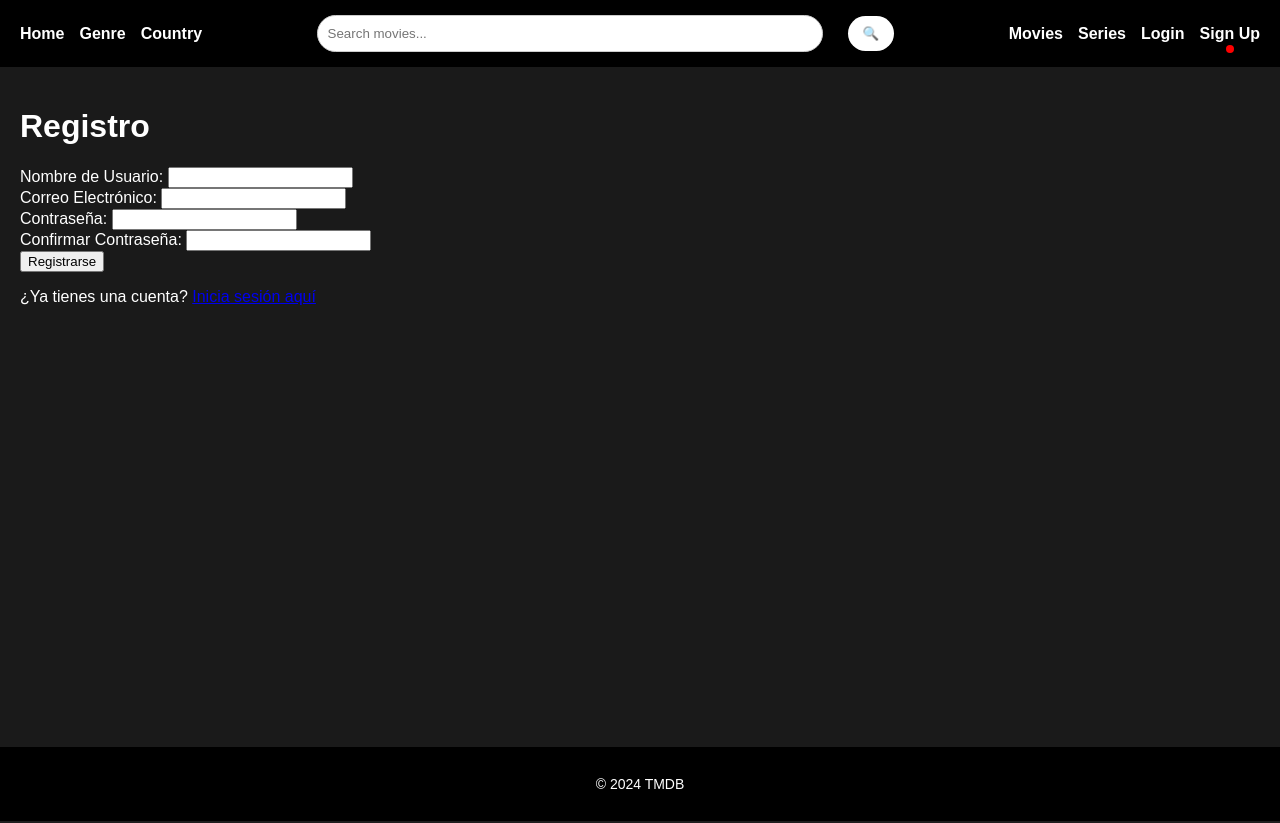
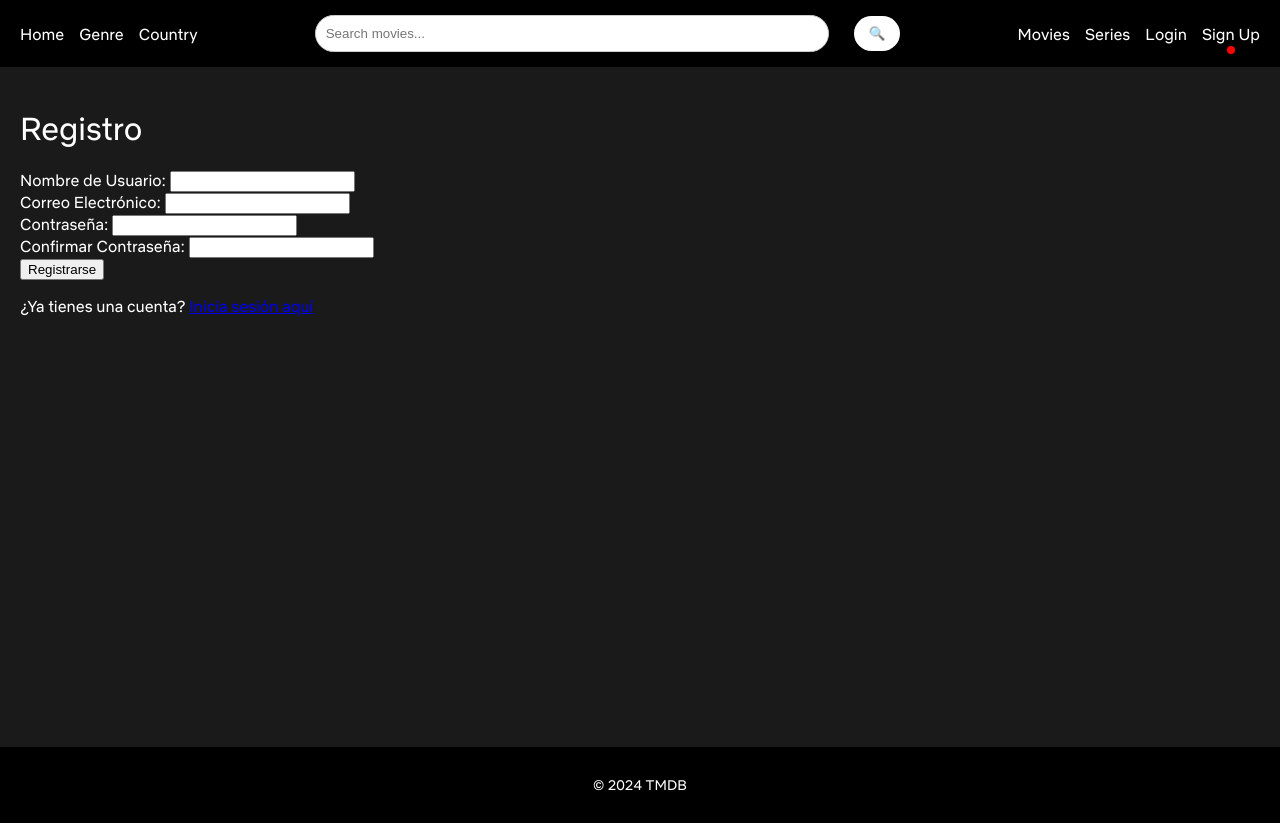
Before and after one commit to mgonzalz/doo_TMDB, a Django app: page /auth/register/ in a window 1280 px wide. Run offline with Django 5.2, Linux system fonts and the light colour scheme.

Commit message:
tipografía de Netflix

```diff
--- a/netflix/streaming/static/streaming/css/styles.css
+++ b/netflix/streaming/static/streaming/css/styles.css
@@ -1,10 +1,41 @@
+/*Carga de las fuentes*/
+@font-face {
+    font-family: 'NetflixSans';
+    src: url('../fonts/NetflixSans-Regular.otf') format('opentype');
+    font-weight: normal;
+    font-style: normal;
+}
+
+
+@font-face {
+    font-family: 'NetflixSans';
+    src: url('../fonts/NetflixSans-Regular.otf') format('opentype');
+    font-weight: bold;
+    font-style: normal;
+}
+
+@font-face {
+    font-family: 'NetflixSans';
+    src: url('../fonts/NetflixSans-Regular.otf') format('opentype');
+    font-weight: 300;
+    font-style: normal;
+}
+
+@font-face {
+    font-family: 'NetflixSans';
+    src: url('../fonts/NetflixSans-Regular.otf') format('opentype');
+    font-weight: 500;
+    font-style: normal;
+}
+
 body {
-    font-family: Arial, sans-serif;
+    font-family: 'NetflixSans';
     background-color: #1a1a1a;
     color: #ffffff;
     margin: 0;
     padding: 0;
 }
+
 
 header nav {
     background-color: #000;
```
Also changed, not shown: netflix/streaming/static/streaming/fonts/NetflixSans-Bold.otf (added), netflix/streaming/static/streaming/fonts/NetflixSans-Light.otf (added), netflix/streaming/static/streaming/fonts/NetflixSans-Medium.otf (added), netflix/streaming/static/streaming/fonts/NetflixSans-Regular.otf (added).
